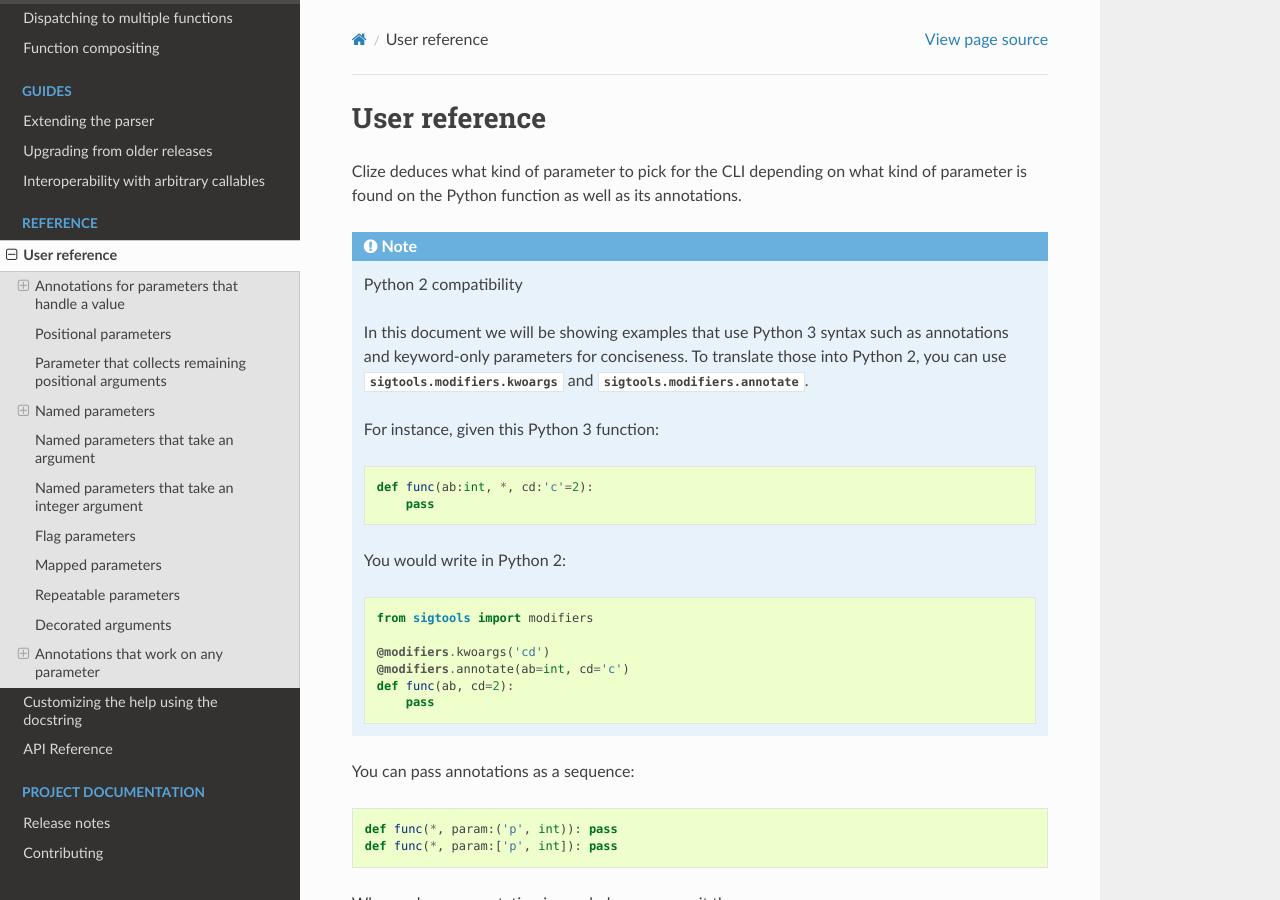
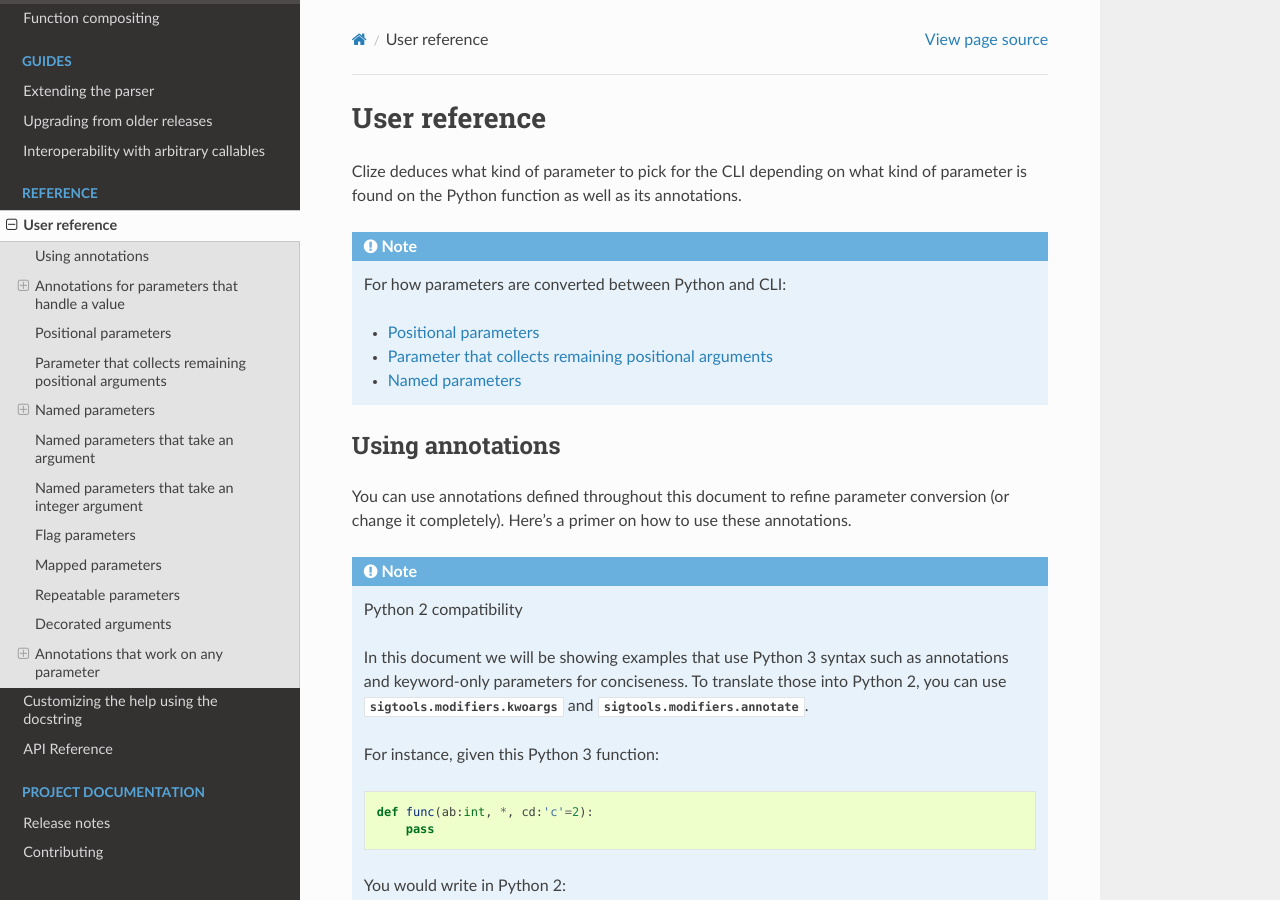
Before and after one commit to epsy/clize, a Sphinx documentation site: the page built from docs/reference.rst, in a window 1280 px wide and 900 px high. Built offline with Sphinx 7.4.7 and the Read the Docs theme 2.0.0, drawn with Linux system fonts in a browser that asks for light colours; some of the changed text lies outside the part shown.

Commit message:
docs: minor fixes

```diff
--- a/docs/contributing.rst
+++ b/docs/contributing.rst
@@ -82,8 +82,8 @@
     tox -e py34
 
 Branches linked in a pull request will be run through the test suite on
-TravisCI and the results are linked back in the pull request. You can use this
-if installing all supported Python versions is impreactical for you.
+TravisCI and the results are linked back in the pull request.  Feel free to do
+this if installing all supported Python versions is impractical for you.
 
 `coverage.py <http://nedbatchelder.com/code/coverage/>`_ is used to measure
 code coverage. New code is expected to have full code coverage. You can run the
@@ -93,7 +93,7 @@
 
 It will print the measured code coverage and generate webpages with
 line-by-line coverage information in ``htmlcov``. Note that the ``cover``
-target requires Python 3.4.
+target requires Python 3.4 or greater.
 
 
 .. _generating docs:
--- a/docs/reference.rst
+++ b/docs/reference.rst
@@ -8,9 +8,26 @@
 User reference
 ==============
 
-
 Clize deduces what kind of parameter to pick for the CLI depending on what kind
 of parameter is found on the Python function as well as its annotations.
+
+.. note::
+
+    For how parameters are converted between Python and CLI:
+
+    * :ref:`pos param`
+    * :ref:`extra posargs`
+    * :ref:`named param`
+
+
+.. _using annotations:
+
+Using annotations
+-----------------
+
+You can use annotations defined throughout this document to refine parameter
+conversion (or change it completely). Here's a primer on how to use these
+annotations.
 
 
 .. _py2 annotations:
```
Also changed, not shown: other parts of docs/reference.rst (+2 -1 lines).
